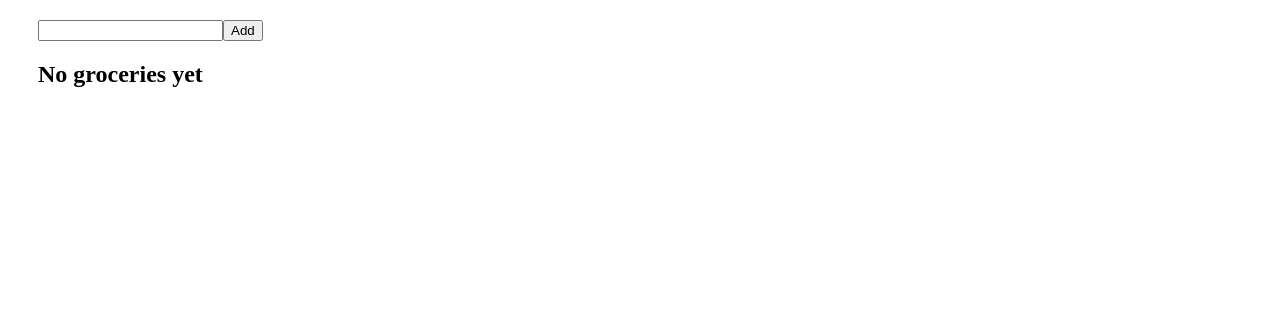
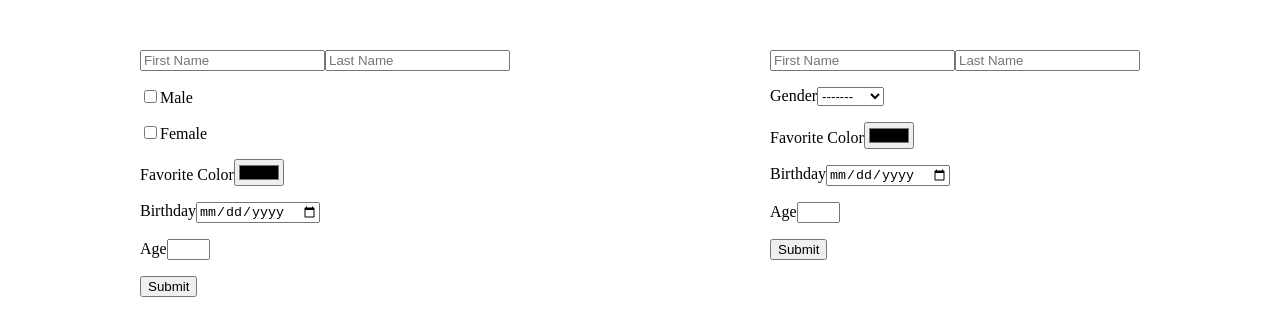
Before and after one commit to SS24A/React-HW, a React (Create React App) app in the folder hw/: page / in a window 1280 px wide. Shown: the top 336 px of the page. Built offline with nearby package versions, Linux system fonts and the light colour scheme.

Commit message:
hw7 done

```diff
--- a/hw/src/App.js
+++ b/hw/src/App.js
@@ -1,11 +1,13 @@
 // import HW5 from './Homeworks/HW5/HW5'
 import HW6 from './Homeworks/HW6/HW6'
+import HW7 from './Homeworks/HW7/HW7'
 
 function App() {
     return (
         <div className="App">
             {/* <HW5 /> */}
-            <HW6 />
+            {/* <HW6 /> */}
+            <HW7 />
         </div>
     )
 }
--- /dev/null
+++ b/hw/src/Homeworks/HW7/FakeSignUp.js
@@ -0,0 +1,186 @@
+import { useRef, useState } from 'react'
+import processData from './processData'
+
+//Version with checkboxes
+export function FakeSignUp1() {
+    const firstNameInputRef = useRef(null)
+    const lastNameInputRef = useRef(null)
+    const genderMaleRef = useRef(null)
+    const genderFemaleRef = useRef(null)
+    const colorInputRef = useRef(null)
+    const birthdayInputRef = useRef(null)
+    const ageInputRef = useRef(null)
+    const countFailedAttempts = useRef(0)
+    const [message, setMessage] = useState('')
+    const bannedSubmitText = 'You are banned from submitting again'
+
+    return (
+        <form
+            onSubmit={(e) => {
+                e.preventDefault()
+                const result = processData({
+                    age: ageInputRef.current.value,
+                    gender: genderMaleRef.current.checked ? 'male' : 'female',
+                    color: colorInputRef.current.value,
+                    firstname: firstNameInputRef.current.value,
+                    lastname: lastNameInputRef.current.value,
+                    birthdate: birthdayInputRef.current.value,
+                })
+                if (!result.success)
+                    countFailedAttempts.current =
+                        countFailedAttempts.current + 1
+
+                const messageToDisplay =
+                    countFailedAttempts.current < 6
+                        ? result.message
+                        : bannedSubmitText
+                setMessage(messageToDisplay)
+            }}
+        >
+            <input
+                placeholder="First Name"
+                ref={firstNameInputRef}
+                name="firstName"
+            />
+            <input
+                placeholder="Last Name"
+                ref={lastNameInputRef}
+                name="lastName"
+            />
+
+            <p>
+                <input
+                    type="checkbox"
+                    name="gender"
+                    ref={genderMaleRef}
+                    onChange={(e) => {
+                        if (e.target.checked)
+                            genderFemaleRef.current.checked = false //added to disable selection of both male and female
+                    }}
+                />
+                Male
+            </p>
+            <p>
+                <input
+                    type="checkbox"
+                    name="gender"
+                    ref={genderFemaleRef}
+                    onChange={(e) => {
+                        if (e.target.checked)
+                            genderMaleRef.current.checked = false
+                    }}
+                />
+                Female
+            </p>
+
+            <p>
+                Favorite Color
+                <input type="color" ref={colorInputRef} name="color" />
+            </p>
+
+            <p>
+                Birthday
+                <input type="date" ref={birthdayInputRef} name="birthday" />
+            </p>
+
+            <p>
+                Age
+                <input
+                    style={{ width: '35px' }}
+                    type="number"
+                    name="age"
+                    min={1}
+                    max={100}
+                    ref={ageInputRef}
+                />
+            </p>
+
+            <button disabled={message === bannedSubmitText}>Submit</button>
+            <div>{message}</div>
+        </form>
+    )
+}
+
+//Version with dropdown (select)
+export function FakeSignUp2() {
+    const firstNameInputRef = useRef(null)
+    const lastNameInputRef = useRef(null)
+    const genderRef = useRef(null)
+    const colorInputRef = useRef(null)
+    const birthdayInputRef = useRef(null)
+    const ageInputRef = useRef(null)
+    const countFailedAttempts = useRef(0)
+    const [message, setMessage] = useState('')
+    const bannedSubmitText = 'You are banned from submitting again'
+
+    return (
+        <form
+            onSubmit={(e) => {
+                e.preventDefault()
+                const result = processData({
+                    age: ageInputRef.current.value,
+                    gender: genderRef.current.value,
+                    color: colorInputRef.current.value,
+                    firstname: firstNameInputRef.current.value,
+                    lastname: lastNameInputRef.current.value,
+                    birthdate: birthdayInputRef.current.value,
+                })
+                if (!result.success)
+                    countFailedAttempts.current =
+                        countFailedAttempts.current + 1
+
+                const messageToDisplay =
+                    countFailedAttempts.current < 6
+                        ? result.message
+                        : bannedSubmitText
+                setMessage(messageToDisplay)
+            }}
+        >
+            <input
+                placeholder="First Name"
+                ref={firstNameInputRef}
+                name="firstName"
+            />
+            <input
+                placeholder="Last Name"
+                ref={lastNameInputRef}
+                name="lastName"
+            />
+            <p>
+                Gender
+                <select ref={genderRef} name="gender" defaultValue={''}>
+                    <option value={''} disabled>
+                        -------
+                    </option>
+                    <option value={'male'}>Male</option>
+                    <option value={'female'}>Female</option>
+                </select>
+            </p>
+
+            <p>
+                Favorite Color
+                <input type="color" ref={colorInputRef} name="color" />
+            </p>
+
+            <p>
+                Birthday
+                <input type="date" ref={birthdayInputRef} name="birthday" />
+            </p>
+
+            <p>
+                Age
+                <input
+                    style={{ width: '35px' }}
+                    type="number"
+                    name="age"
+                    min={1}
+                    max={100}
+                    ref={ageInputRef}
+                />
+            </p>
+
+            <button disabled={message === bannedSubmitText}>Submit</button>
+            <div>{message}</div>
+        </form>
+    )
+}
--- /dev/null
+++ b/hw/src/Homeworks/HW7/HW7.js
@@ -0,0 +1,18 @@
+import { FakeSignUp1, FakeSignUp2 } from './FakeSignUp'
+
+export default function HW7() {
+    return (
+        <div
+            style={{
+                display: 'flex',
+                gap: 50,
+                justifyContent: 'space-between',
+                width: 1000,
+                margin: '50px auto',
+            }}
+        >
+            <FakeSignUp1 />
+            <FakeSignUp2 />
+        </div>
+    )
+}
--- /dev/null
+++ b/hw/src/Homeworks/HW7/processData.js
@@ -0,0 +1,48 @@
+export default function processData(data) {
+    const { age, gender, color, firstname, lastname, birthdate } = data;
+
+    // Validation conditions
+    const isFirstNameValid = firstname.length >= 5;
+    const isLastNameValid = lastname.length >= 3;
+    const isAgeValid = parseInt(age) >= 18;
+    const isBirthdateValid = calculateAge(birthdate) >= 18;
+    const isGenderValid =
+        gender.toLowerCase() === "male" ||
+        gender.toLowerCase() === "female";
+
+    // Check if all conditions are met
+    if (
+        isFirstNameValid &&
+        isLastNameValid &&
+        isAgeValid &&
+        isBirthdateValid &&
+        isGenderValid
+    ) {
+        return {
+            success: true,
+            error: false,
+            message: "Success! Form submitted successfully.",
+        };
+    } else {
+        return {
+            success: false,
+            error: true,
+            message: "Fail! Please check your form input and try again.",
+        };
+    }
+}
+
+// Function to calculate age based on birthdate
+function calculateAge(birthdate) {
+    const today = new Date();
+    const birthDate = new Date(birthdate);
+    let age = today.getFullYear() - birthDate.getFullYear();
+    const monthDiff = today.getMonth() - birthDate.getMonth();
+    if (
+        monthDiff < 0 ||
+        (monthDiff === 0 && today.getDate() < birthDate.getDate())
+    ) {
+        age--;
+    }
+    return age;
+}
```
Also changed, not shown: hw/src/Homeworks/HW7/HW7.txt (added).
